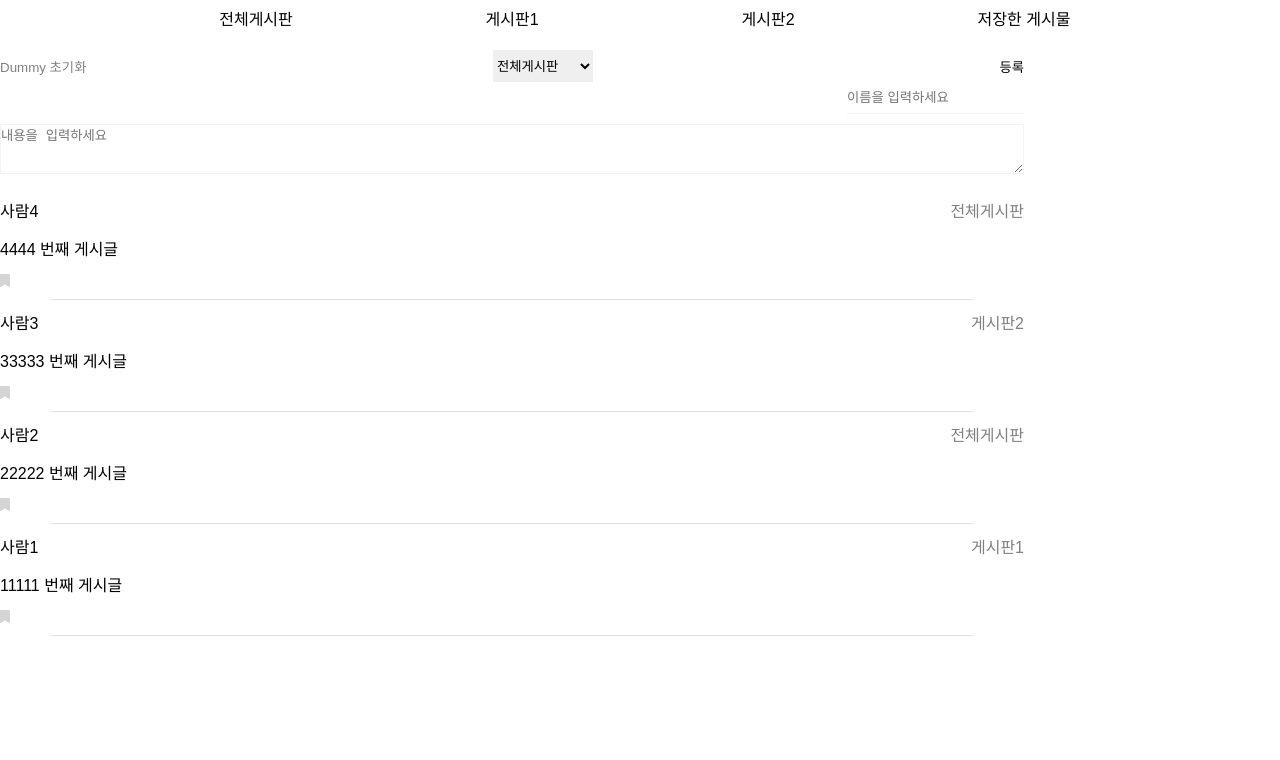
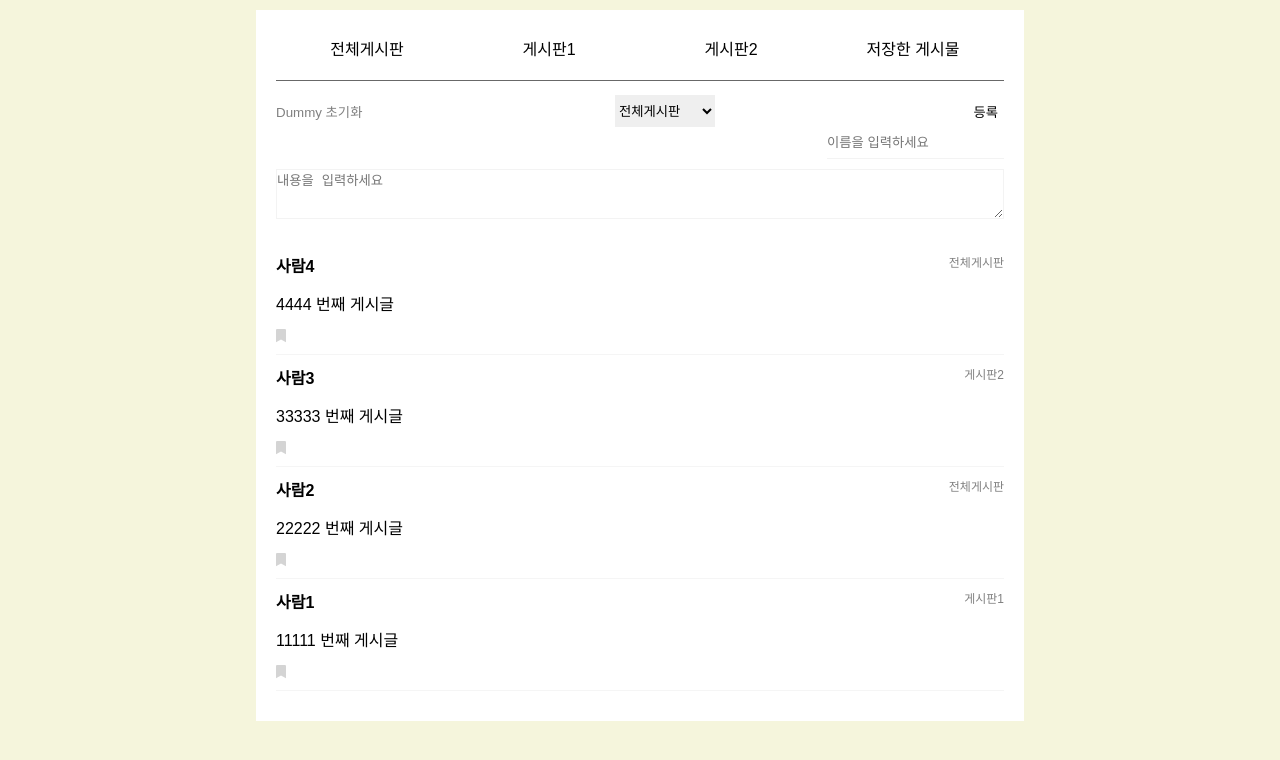
Before and after one commit to yunred/typescript-react-project, a React (Create React App) app: page / in a window 1280 px wide. Shown: the top 760 px of the page. Built offline with nearby package versions, Linux system fonts and the light colour scheme.

Commit message:
style: 전체 컴포넌트 css 수정

```diff
--- a/src/Pages/Bookmark/index.tsx
+++ b/src/Pages/Bookmark/index.tsx
@@ -1,12 +1,15 @@
 import CategorySelect from 'components/CategorySelect';
 import PostList from 'components/PostList';
 import React from 'react';
+import { WrapperDiv } from 'styles/layoutStyle';
 
 const Bookmark = () => {
   return (
     <>
-      <CategorySelect />
-      <PostList />
+      <WrapperDiv>
+        <CategorySelect />
+        <PostList />
+      </WrapperDiv>
     </>
   );
 };
--- a/src/Pages/Main/index.tsx
+++ b/src/Pages/Main/index.tsx
@@ -2,15 +2,16 @@ import React, { FC } from 'react';
 import PostInsert from 'components/PostInsert';
 import PostList from 'components/PostList';
 import CategorySelect from 'components/CategorySelect';
+import { WrapperDiv } from 'styles/layoutStyle';
 
 const Main: FC = () => {
   return (
     <>
-      <>
+      <WrapperDiv>
         <CategorySelect />
         <PostInsert />
         <PostList />
-      </>
+      </WrapperDiv>
     </>
   );
 };
--- a/src/components/CategorySelect.tsx
+++ b/src/components/CategorySelect.tsx
@@ -21,7 +21,7 @@ const CategorySelect = () => {
   );
 };
 const CategorySelectUL = styled.ul`
-  width: 80%;
+  width: 100%;
   margin: 0 auto;
   display: flex;
   text-align: center;
--- a/src/components/PostComponent.tsx
+++ b/src/components/PostComponent.tsx
@@ -23,7 +23,7 @@ const PostComponent = ({ post }: Props) => {
     <>
       <PostComponentDiv key={post.id}>
         <PostInfo>
-          <span>{post.User.name}</span>
+          <span className="user_name">{post.User.name}</span>
           <span className="post_category">{post.category}</span>
         </PostInfo>
         <PostText>
@@ -49,16 +49,16 @@ const PostComponent = ({ post }: Props) => {
 };
 
 const PostComponentDiv = styled.div`
-  width: 80%;
+  width: 100%;
+  margin: 0 auto;
   margin-bottom: 10px;
   background-color: white;
 
   .post_hr {
     margin: 0 auto;
-    width: 90%;
     border: 0;
     height: 1px;
-    background-color: #e5e2e2;
+    background-color: #f5f5f5;
   }
 `;
 
@@ -68,6 +68,10 @@ const PostInfo = styled.div`
   justify-content: space-between;
   .post_category {
     color: gray;
+    font-size: 12px;
+  }
+  .user_name {
+    font-weight: 700;
   }
 `;
 const PostText = styled.div`
@@ -90,6 +94,9 @@ const BookMarkBtn = styled.button<activeType>`
   :hover {
     color: #969696;
   }
+  :active {
+    color: black;
+  }
   color: ${props => {
     if (props.active) {
       return 'black';
--- a/src/components/PostInsert.tsx
+++ b/src/components/PostInsert.tsx
@@ -34,10 +34,10 @@ const PostInsert = () => {
       addPost({
         User: {
           id: user.userId,
-          name: name,
+          name: name ? name : '익명',
         },
         category: selected ? selected : selectedCategory,
-        content: postContent,
+        content: postContent ? postContent : '내용이 없습니다',
       })
     );
   };
@@ -47,6 +47,7 @@ const PostInsert = () => {
   return (
     <>
       <PostInsertDiv>
+        <hr />
         <PostBtnDiv>
           <button
             className="reset_btn"
@@ -56,7 +57,7 @@ const PostInsert = () => {
             Dummy 초기화
           </button>
           <SelectBox onChange={onChangeCategory} value={selectedCategory}>
-            {selected ? (
+            {selected && selected !== '전체게시판' ? (
               <>
                 <option value={selected}>{selected}</option>
               </>
@@ -98,8 +99,16 @@ const PostInsert = () => {
 };
 
 const PostInsertDiv = styled.div`
-  width: 80%;
-  padding-bottom: 20px;
+  width: 100%;
+  margin: 0 auto;
+  padding-bottom: 30px;
+  hr {
+    margin: 0 auto;
+    border: 0;
+    height: 1px;
+    background-color: #686868;
+    margin-bottom: 14px;
+  }
 `;
 const PostBtnDiv = styled.div`
   display: flex;
@@ -112,6 +121,13 @@ const PostBtnDiv = styled.div`
   }
   .reset_btn {
     color: gray;
+  }
+  .submit_btn {
+    padding-left: 6px;
+    padding-right: 6px;
+    :hover {
+      background-color: #d4d4d4;
+    }
   }
 `;
 
--- a/src/components/PostList.tsx
+++ b/src/components/PostList.tsx
@@ -9,9 +9,7 @@ const PostList = () => {
   const posts = useSelector((state: RootState) => state.post);
 
   const { selected } = useParams();
-  console.log(selected);
   const { bookmark } = useParams();
-  console.log(bookmark);
 
   return (
     <>
--- a/src/modules/post.tsx
+++ b/src/modules/post.tsx
@@ -115,7 +115,6 @@ const post = (prevState = initialState, action: PostAction) => {
   return produce(prevState, draft => {
     switch (action.type) {
       case ADD_POST:
-        console.log(action.data.User.id);
         draft.unshift(newPost(action.data));
         break;
       case REMOVE_POST:
@@ -130,7 +129,7 @@ const post = (prevState = initialState, action: PostAction) => {
         draft[selectPost].saved = !draft[selectPost].saved;
         break;
       case RESET_DUMMY_POST:
-        draft.splice(0, initialState.length);
+        draft.splice(0);
         draft.push(...initialState);
         break;
     }
--- a/src/styles/GlobalStyle.tsx
+++ b/src/styles/GlobalStyle.tsx
@@ -5,6 +5,8 @@ const GlobalStyle = createGlobalStyle`
 
 body{
   font-family: 'Montserrat', sans-serif;
+  background-color: beige;
+
 }
 *{
   padding:0;
--- /dev/null
+++ b/src/styles/layoutStyle.tsx
@@ -0,0 +1,12 @@
+import styled from 'styled-components';
+
+export const WrapperDiv = styled.div`
+  display: flex;
+  flex-direction: column;
+  width: 60%;
+  padding: 20px;
+  margin: 0 auto;
+  background-color: white;
+  margin-top: 10px;
+  margin-bottom: 10px;
+`;
```
